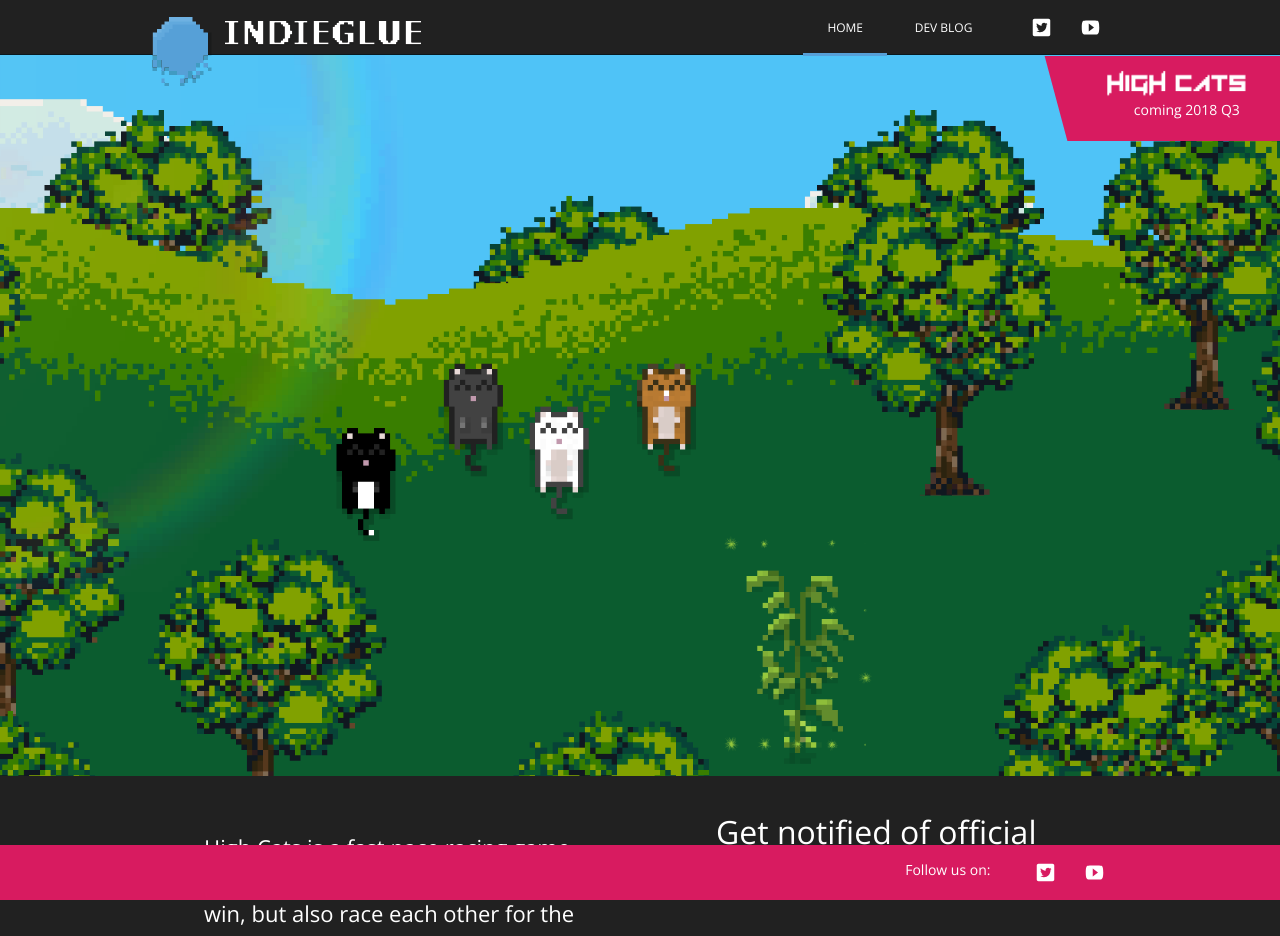
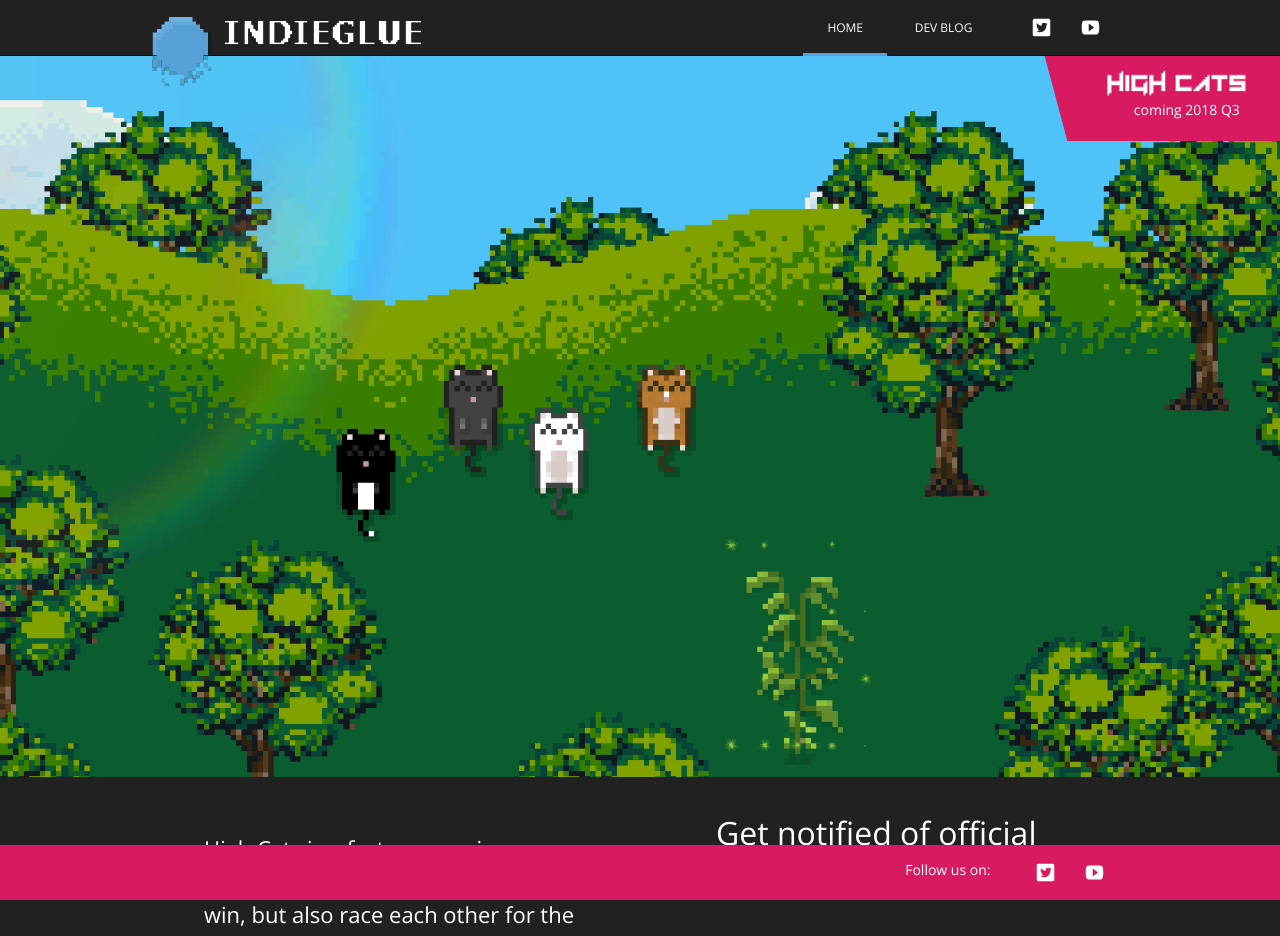
Before and after one commit to IndieGlue/jekyll-gameblog-template, a Jekyll site: the page built from index.html, in a window 1280 px wide. Shown: the top 936 px of the page. Built offline with Jekyll 4.4.1, drawn with Linux system fonts in a browser that asks for light colours; grey boxes are pictures that could not be loaded.

Commit message:
minor style tweak

```diff
--- a/_sass/_layout.scss
+++ b/_sass/_layout.scss
@@ -85,7 +85,7 @@
     img{
         width: 100%;
         float:left;
-        margin-top: -6.2em;
+        margin-top: -6.15em;
     }
 }
 
```
